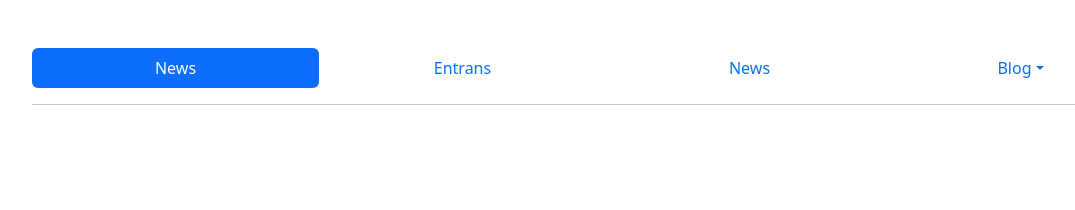
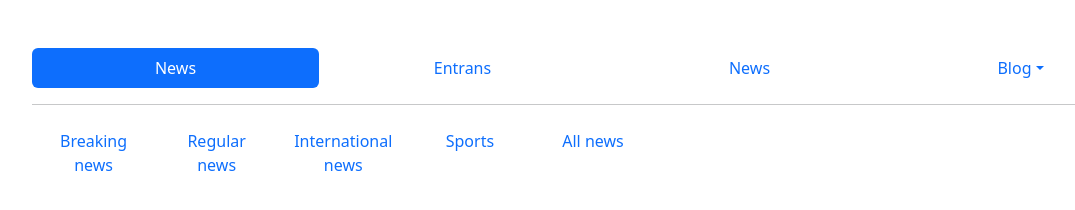
Before and after one commit to Sazzad25/news-site, a plain HTML site: page index.html in a window 1280 px wide. Shown: the whole page, without its empty margins (50-1125 px from the left). Drawn offline with nearby package versions, Linux system fonts and the light colour scheme.

Commit message:
added header part

```diff
--- a/index.html
+++ b/index.html
@@ -48,6 +48,15 @@
         </nav>
         <hr class="mt-3">
     </section>
+    <section class="container d-inline d-flex justify-content-between text-center">
+        <div class="nav nav-pills nav-justified">
+            <a id="breaking-news" class="nav-link" href="#">Breaking news</a>
+            <a id="regular-news" class="nav-link" href="#">Regular news</a>
+            <a id="international-news" class="nav-link" href="#">International news</a>
+            <a id="sports-news" class="nav-link" href="#">Sports</a>
+            <a id="all-news" class="nav-link" href="#">All news</a>
+        </div>
+    </section>
     <script src="https://cdn.jsdelivr.net/npm/bootstrap@5.2.0/dist/js/bootstrap.bundle.min.js"
         integrity="sha384-A3rJD856KowSb7dwlZdYEkO39Gagi7vIsF0jrRAoQmDKKtQBHUuLZ9AsSv4jD4Xa" crossorigin="anonymous"></script
 </body>
```
